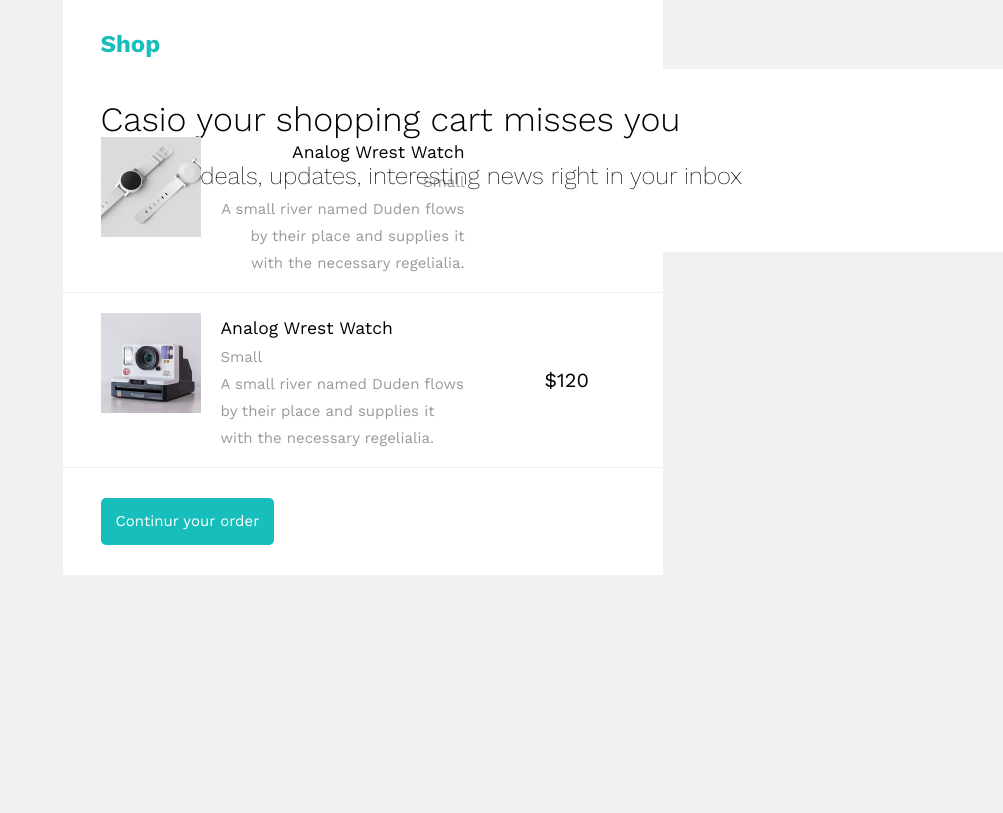
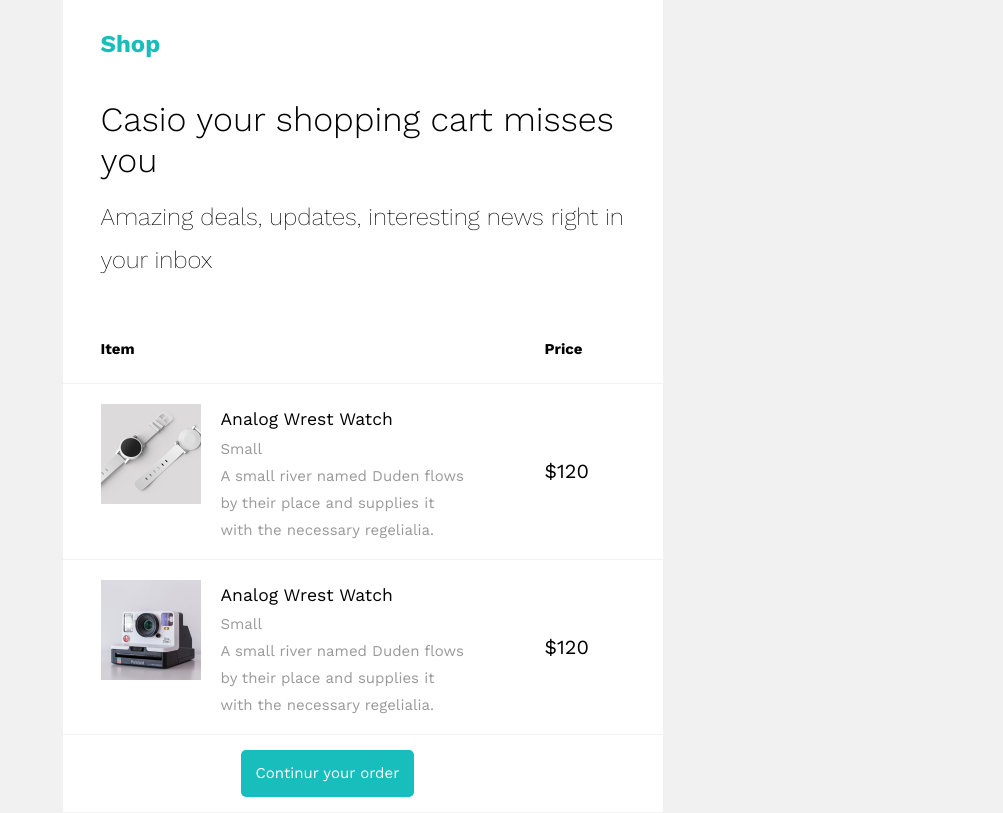
Before and after one commit to rayantwp/web-development-course, a plain HTML site: page lw1/index.html in a window 1280 px wide. Shown: the whole page, without its empty margins (277-1280 px from the left). Drawn offline with nearby package versions, Linux system fonts and the light colour scheme.

Commit message:
All the <style> attributes were moved from the html file to the css file, and the code was also formatted according to the requirements by Danilov A. O.

```diff
--- a/lw1/index.html
+++ b/lw1/index.html
@@ -1,32 +1,27 @@
 <!DOCTYPE html>
-<html lang="en" xmlns="http://www.w3.org/1999/xhtml" xmlns:v="urn:schemas-microsoft-com:vml" xmlns:o="urn:schemas-microsoft-com:office:office">
+<html lang="en" xmlns="http://www.w3.org/1999/xhtml" xmlns:v="urn:schemas-microsoft-com:vml"
+  xmlns:o="urn:schemas-microsoft-com:office:office">
+
 <head>
   <meta charset="utf-8"> <!-- utf-8 works for most cases -->
   <meta name="viewport" content="width=device-width"> <!-- Forcing initial-scale shouldn't be necessary -->
   <meta http-equiv="X-UA-Compatible" content="IE=edge"> <!-- Use the latest (edge) version of IE rendering engine -->
-    <meta name="x-apple-disable-message-reformatting">  <!-- Disable auto-scale in iOS 10 Mail entirely -->
+  <meta name="x-apple-disable-message-reformatting"> <!-- Disable auto-scale in iOS 10 Mail entirely -->
   <title></title> <!-- The title tag shows in email notifications, like Android 4.4. -->
-
   <link href="https://fonts.googleapis.com/css?family=Work+Sans:200,300,400,500,600,700" rel="stylesheet">
   <link href="styles.css" rel="stylesheet">
-
-
-
 </head>
 
-<body width="100%" style="margin: 0; padding: 0 !important; mso-line-height-rule: exactly; background-color: #f1f1f1;">
-	<center style="width: 100%; background-color: #f1f1f1;">
-    <div style="display: none; font-size: 1px;max-height: 0px; max-width: 0px; opacity: 0; overflow: hidden; mso-hide: all; font-family: sans-serif;">
-      &zwnj;&nbsp;&zwnj;&nbsp;&zwnj;&nbsp;&zwnj;&nbsp;&zwnj;&nbsp;&zwnj;&nbsp;&zwnj;&nbsp;&zwnj;&nbsp;&zwnj;&nbsp;&zwnj;&nbsp;&zwnj;&nbsp;&zwnj;&nbsp;&zwnj;&nbsp;&zwnj;&nbsp;&zwnj;&nbsp;&zwnj;&nbsp;&zwnj;&nbsp;&zwnj;&nbsp;
-    </div>
-    <div style="max-width: 600px; margin: 0 auto;" class="email-container">
+<body>
+  <center>
+    <div class="email-container">
       <!-- BEGIN BODY -->
-														<table align="center" role="presentation" cellspacing="0" cellpadding="0" border="0" width="100%" style="margin: auto;">
+      <table text-align="center" role="presentation" cellspacing="0" cellpadding="0" border-width="0" width="100%">
         <tr>
-																<td valign="top" class="bg_white" style="padding: 1em 2.5em 0 2.5em;">
-																	<table role="presentation" border="0" cellpadding="0" cellspacing="0" width="100%">
+          <td valign="top" class="bg_white">
+            <table role="presentation" border-width="0" cellpadding="0" cellspacing="0" width="100%">
               <tr>
-																			<td class="logo" style="text-align: left;">
+                <td class="logo">
                   <h1><a href="#">Shop</a></h1>
                 </td>
               </tr>
@@ -34,28 +29,29 @@
           </td>
         </tr><!-- end tr -->
         <tr>
-          <td valign="middle" class="hero"  style="padding: 2em 0 2em 0; background-color: white;">
-            <table role="presentation" border="0" cellpadding="0" cellspacing="0" width="100%">
+          <td valign="middle" class="hero">
+            <table role="presentation" border-width="0" cellpadding="0" cellspacing="0" width="100%">
               <tr>
-            		<td style="padding: 0 2.5em; text-align: left;">
+                <td>
                   <div class="text">
                     <h2>Casio your shopping cart misses you</h2>
-            				<h3>Amazing deals, updates, interesting news right in your inbox</h3></div>
+                    <h3>Amazing deals, updates, interesting news right in your inbox</h3>
+                  </div>
                 </td>
               </tr>
             </table>
           </td>
         </tr><!-- end tr -->
         <tr>
-	      	<table class="bg_white" role="presentation" border="0" cellpadding="0" cellspacing="0" width="100%">
-	      		<tr style="border-bottom: 1px solid rgba(0,0,0,.05);">
-					    <th width="80%" style="text-align:left; padding: 0 2.5em; color: #000; padding-bottom: 20px">Item</th>
-					    <th width="20%" style="text-align:right; padding: 0 2.5em; color: #000; padding-bottom: 20px">Price</th>
+          <table class="bg_light" role="presentation" border-width="0" cellpadding="0" cellspacing="0" width="100%">
+            <tr>
+              <th class="item-text">Item</th>
+              <th class="price-text">Price</th>
             </tr>
-					  <tr style="border-bottom: 1px solid rgba(0,0,0,.05);">
-					  	<td valign="middle" width="80%" style="text-align:right; padding: 0 2.5em;">
+            <tr>
+              <td valign="middle">
                 <div class="product-entry">
-					  			<img src="images/prod-1.jpg" alt="" style="width: 100px; max-width: 600px; height: auto; margin-bottom: 20px; display: block;">
+                  <img src="images/prod-1.jpg" alt="">
                   <div class="text">
                     <h3>Analog Wrest Watch</h3>
                     <span>Small</span>
@@ -63,14 +59,14 @@
                   </div>
                 </div>
               </td>
-					  	<td valign="middle" width="20%" style="text-align:left; padding: 0 12.5em;">
+              <td valign="middle" width="20%">
                 <span class="price" style="color: #000; font-size: 20px;">$120</span>
               </td>
             </tr>
             <tr style="border-bottom: 1px solid rgba(0,0,0,.05);">
               <td valign="middle" width="80%" style="text-align:left; padding: 0 2.5em;">
                 <div class="product-entry">
-					  			<img src="images/prod-2.jpg" alt="" style="width: 100px; max-width: 600px; height: auto; margin-bottom: 20px; display: block;">
+                  <img src="images/prod-2.jpg" alt="">
                   <div class="text">
                     <h3>Analog Wrest Watch</h3>
                     <span>Small</span>
@@ -78,17 +74,21 @@
                   </div>
                 </div>
               </td>
-					  	<td valign="middle" width="20%" style="text-align:left; padding: 0 2.5em;">
-					  		<span class="price" style="color: #000; font-size: 20px;">$120</span></td>
+              <td valign="middle" width="20%">
+                <span class="price">$120</span>
+              </td>
             </tr>
-					  <tr>
-					  	<td valign="middle" style="text-align:left; padding: 1em 2.5em;">
+            <tr class="btn-tr">
+              <td valign="middle">
                 <p><a href="#" class="btn btn-primary">Continur your order</a></p>
-					  	</td></tr></table>
+              </td>
+            </tr>
+          </table>
         </tr><!-- end tr -->
         <!-- 1 Column Text + Button : END -->
       </table>
     </div>
   </center>
 </body>
+
 </html>
--- a/lw1/styles.css
+++ b/lw1/styles.css
@@ -1,5 +1,3 @@
-
-        html,
 body {
   margin: 0 auto !important;
   padding: 0 !important;
@@ -12,6 +10,16 @@
 * {
   -ms-text-size-adjust: 100%;
   -webkit-text-size-adjust: 100%;
+}
+
+center {
+  width: 100%;
+  background-color: #f1f1f1;
+}
+
+.email-container {
+  max-width: 600px;
+  margin: 0 auto;
 }
 
 /* What it does: Centers email on Android 4.4 */
@@ -36,7 +44,12 @@
 
 /* What it does: Uses a better rendering method when resizing images in IE. */
 img {
-    -ms-interpolation-mode:bicubic;
+  -ms-interpolation-mode: bicubic;
+  width: 100px;
+  max-width: 600px;
+  height: auto;
+  margin-bottom: 20px;
+  display: block;
 }
 
 /* What it does: Prevents Windows 10 Mail from underlining links despite inline CSS. Styles for underlined links should be inline. */
@@ -45,7 +58,8 @@
 }
 
 /* What it does: A work-around for email clients meddling in triggered links. */
-*[x-apple-data-detectors],  /* iOS */
+*[x-apple-data-detectors],
+/* iOS */
 .unstyle-auto-detected-links *,
 .aBn {
   border-bottom: 0 !important;
@@ -70,7 +84,7 @@
 }
 
 /* If the above doesn't work, add a .g-img class to any image in question. */
-img.g-img + div {
+img.g-img+div {
   display: none !important;
 }
 
@@ -79,103 +93,167 @@
 
 /* iPhone 4, 4S, 5, 5S, 5C, and 5SE */
 @media only screen and (min-device-width: 320px) and (max-device-width: 374px) {
-    u ~ div .email-container {
+  u~div .email-container {
     min-width: 320px !important;
   }
 }
+
 /* iPhone 6, 6S, 7, 8, and X */
 @media only screen and (min-device-width: 375px) and (max-device-width: 413px) {
-    u ~ div .email-container {
+  u~div .email-container {
     min-width: 375px !important;
   }
 }
+
 /* iPhone 6+, 7+, and 8+ */
 @media only screen and (min-device-width: 414px) {
-    u ~ div .email-container {
+  u~div .email-container {
     min-width: 414px !important;
   }
 }
 
-
-	    .primary{
+.primary {
   background: #17bebb;
 }
-.bg_white{
+
+.bg_light {
   background: #ffffff;
+  padding: 1em 2.5em 0 2.5em;
 }
-.bg_light{
-	background: #f7fafa;
+
+.bg_light tr {
+  border-bottom: 1px solid rgba(0, 0, 0, .05);
 }
-.bg_black{
+
+.bg_light td {
+  text-align: left;
+  padding: 1em 2.5em;
+}
+
+.item-text {
+  text-align: left;
+  padding: 0 2.5em;
+  color: #000;
+  padding-bottom: 20px;
+  width: 80%;
+}
+
+.price-text {
+  text-align: left;
+  padding: 0 2.5em;
+  color: #000;
+  padding-bottom: 20px;
+  width: 20%;
+}
+
+.bg_light td {
+  text-align: left;
+  padding: 0 2.5em;
+  width: 80%;
+}
+
+.bg_white {
+  background: #ffffff;
+  padding: 1em 2.5em 0 2.5em;
+}
+
+.bg_black {
   background: #000000;
 }
-.bg_dark{
-	background: rgba(0,0,0,.8);
+
+.bg_dark {
+  background: rgba(0, 0, 0, .8);
 }
-.email-section{
-	padding:2.5em;
+
+.email-section {
+  padding: 2.5em;
+}
+
+.price {
+  color: #000;
+  font-size: 20px;
 }
 
 /*BUTTON*/
-.btn{
+.btn {
   padding: 10px 15px;
   display: inline-block;
 }
-.btn.btn-primary{
+
+.btn.btn-primary {
   border-radius: 5px;
   background: #17bebb;
   color: #ffffff;
 }
-.btn.btn-white{
+
+.btn.btn-white {
   border-radius: 5px;
   background: #ffffff;
   color: #000000;
 }
-.btn.btn-white-outline{
+
+.btn.btn-white-outline {
   border-radius: 5px;
   background: transparent;
   border: 1px solid #fff;
   color: #fff;
 }
-.btn.btn-black-outline{
+
+.btn.btn-black-outline {
   border-radius: 0px;
   background: transparent;
   border: 2px solid #000;
   color: #000;
   font-weight: 700;
 }
-.btn-custom{
-	color: rgba(0,0,0,.3);
+
+.btn-custom {
+  color: rgba(0, 0, 0, .3);
   text-decoration: underline;
 }
 
-h1,h2,h3,h4,h5,h6{
+.btn-tr p {
+  margin-left: 23%;
+  text-align: center;
+}
+
+h1,
+h2,
+h3,
+h4,
+h5,
+h6 {
   font-family: 'Work Sans', sans-serif;
   color: #000000;
   margin-top: 0;
   font-weight: 400;
 }
 
-body{
+body {
   font-family: 'Work Sans', sans-serif;
   font-weight: 400;
   font-size: 15px;
   line-height: 1.8;
-	color: rgba(0,0,0,.4);
+  color: rgba(0, 0, 0, .4);
 }
 
-a{
+a {
   color: #17bebb;
 }
 
-table{
+table {}
+
+/*LOGO*/
+.logo {
+  text-align: left;
 }
-/*LOGO*/
 
-.logo h1{
+.logo h1 {
   margin: 0;
+  text-align: left;
 }
-.logo h1 a{
+
+.logo h1 a {
   color: #17bebb;
   font-size: 24px;
   font-weight: 700;
@@ -183,86 +261,102 @@
 }
 
 /*HERO*/
-.hero{
+.hero {
   position: relative;
-  position: absolute;
   z-index: 0;
+  padding: 2em 0 2em 0;
+  background-color: white;
 }
 
-.hero .text{
-	color: rgba(0,0,0,.3);
+.hero td {
+  padding: 0 2.5em;
+  text-align: left;
 }
-.hero .text h2{
+
+.hero .text {
+  color: rgba(0, 0, 0, .3);
+}
+
+.hero .text h2 {
   color: #000;
   font-size: 34px;
   margin-bottom: 15px;
   font-weight: 300;
   line-height: 1.2;
 }
-.hero .text h3{
+
+.hero .text h3 {
   font-size: 24px;
   font-weight: 200;
 }
-.hero .text h2 span{
+
+.hero .text h2 span {
   font-weight: 600;
   color: #000;
 }
 
 
 /*PRODUCT*/
-.product-entry{
+.product-entry {
   display: block;
   position: relative;
   float: left;
   padding-top: 20px;
 }
-.product-entry .text{
+
+.product-entry .text {
   width: calc(100% - 125px);
   padding-left: 20px;
 }
-.product-entry .text h3{
+
+.product-entry .text h3 {
   margin-bottom: 0;
   padding-bottom: 0;
 }
-.product-entry .text p{
+
+.product-entry .text p {
   margin-top: 0;
 }
-.product-entry img, .product-entry .text{
+
+.product-entry img,
+.product-entry .text {
   float: left;
 }
 
-ul.social{
+ul.social {
   padding: 0;
 }
-ul.social li{
+
+ul.social li {
   display: inline-block;
   margin-right: 10px;
 }
 
 /*FOOTER*/
 
-.footer{
-	border-top: 1px solid rgba(0,0,0,.05);
-	color: rgba(0,0,0,.5);
+.footer {
+  border-top: 1px solid rgba(0, 0, 0, .05);
+  color: rgba(0, 0, 0, .5);
 }
-.footer .heading{
+
+.footer .heading {
   color: #000;
   font-size: 20px;
 }
-.footer ul{
+
+.footer ul {
   margin: 0;
   padding: 0;
 }
-.footer ul li{
+
+.footer ul li {
   list-style: none;
   margin-bottom: 10px;
 }
-.footer ul li a{
-	color: rgba(0,0,0,1);
+
+.footer ul li a {
+  color: rgba(0, 0, 0, 1);
 }
 
 
-@media screen and (max-width: 500px) {
-
-
-}
+@media screen and (max-width: 500px) {}
--- a/styles.css
+++ /dev/null
@@ -1,268 +0,0 @@
-
-        html,
-body {
-    margin: 0 auto !important;
-    padding: 0 !important;
-    height: 100% !important;
-    width: 100% !important;
-    background: #f1f1f1;
-}
-
-/* What it does: Stops email clients resizing small text. */
-* {
-    -ms-text-size-adjust: 100%;
-    -webkit-text-size-adjust: 100%;
-}
-
-/* What it does: Centers email on Android 4.4 */
-div[style*="margin: 16px 0"] {
-    margin: 0 !important;
-}
-
-/* What it does: Stops Outlook from adding extra spacing to tables. */
-table,
-td {
-    mso-table-lspace: 0pt !important;
-    mso-table-rspace: 0pt !important;
-}
-
-/* What it does: Fixes webkit padding issue. */
-table {
-    border-spacing: 0 !important;
-    border-collapse: collapse !important;
-    table-layout: fixed !important;
-    margin: 0 auto !important;
-}
-
-/* What it does: Uses a better rendering method when resizing images in IE. */
-img {
-    -ms-interpolation-mode:bicubic;
-}
-
-/* What it does: Prevents Windows 10 Mail from underlining links despite inline CSS. Styles for underlined links should be inline. */
-a {
-    text-decoration: none;
-}
-
-/* What it does: A work-around for email clients meddling in triggered links. */
-*[x-apple-data-detectors],  /* iOS */
-.unstyle-auto-detected-links *,
-.aBn {
-    border-bottom: 0 !important;
-    cursor: default !important;
-    color: inherit !important;
-    text-decoration: none !important;
-    font-size: inherit !important;
-    font-family: inherit !important;
-    font-weight: inherit !important;
-    line-height: inherit !important;
-}
-
-/* What it does: Prevents Gmail from displaying a download button on large, non-linked images. */
-.a6S {
-    display: none !important;
-    opacity: 0.01 !important;
-}
-
-/* What it does: Prevents Gmail from changing the text color in conversation threads. */
-.im {
-    color: inherit !important;
-}
-
-/* If the above doesn't work, add a .g-img class to any image in question. */
-img.g-img + div {
-    display: none !important;
-}
-
-/* What it does: Removes right gutter in Gmail iOS app: https://github.com/TedGoas/Cerberus/issues/89  */
-/* Create one of these media queries for each additional viewport size you'd like to fix */
-
-/* iPhone 4, 4S, 5, 5S, 5C, and 5SE */
-@media only screen and (min-device-width: 320px) and (max-device-width: 374px) {
-    u ~ div .email-container {
-        min-width: 320px !important;
-    }
-}
-/* iPhone 6, 6S, 7, 8, and X */
-@media only screen and (min-device-width: 375px) and (max-device-width: 413px) {
-    u ~ div .email-container {
-        min-width: 375px !important;
-    }
-}
-/* iPhone 6+, 7+, and 8+ */
-@media only screen and (min-device-width: 414px) {
-    u ~ div .email-container {
-        min-width: 414px !important;
-    }
-}
-
-
-	    .primary{
-	background: #17bebb;
-}
-.bg_white{
-	background: #ffffff;
-}
-.bg_light{
-	background: #f7fafa;
-}
-.bg_black{
-	background: #000000;
-}
-.bg_dark{
-	background: rgba(0,0,0,.8);
-}
-.email-section{
-	padding:2.5em;
-}
-
-/*BUTTON*/
-.btn{
-	padding: 10px 15px;
-	display: inline-block;
-}
-.btn.btn-primary{
-	border-radius: 5px;
-	background: #17bebb;
-	color: #ffffff;
-}
-.btn.btn-white{
-	border-radius: 5px;
-	background: #ffffff;
-	color: #000000;
-}
-.btn.btn-white-outline{
-	border-radius: 5px;
-	background: transparent;
-	border: 1px solid #fff;
-	color: #fff;
-}
-.btn.btn-black-outline{
-	border-radius: 0px;
-	background: transparent;
-	border: 2px solid #000;
-	color: #000;
-	font-weight: 700;
-}
-.btn-custom{
-	color: rgba(0,0,0,.3);
-	text-decoration: underline;
-}
-
-h1,h2,h3,h4,h5,h6{
-	font-family: 'Work Sans', sans-serif;
-	color: #000000;
-	margin-top: 0;
-	font-weight: 400;
-}
-
-body{
-	font-family: 'Work Sans', sans-serif;
-	font-weight: 400;
-	font-size: 15px;
-	line-height: 1.8;
-	color: rgba(0,0,0,.4);
-}
-
-a{
-	color: #17bebb;
-}
-
-table{
-}
-/*LOGO*/
-
-.logo h1{
-	margin: 0;
-}
-.logo h1 a{
-	color: #17bebb;
-	font-size: 24px;
-	font-weight: 700;
-	font-family: 'Work Sans', sans-serif;
-}
-
-/*HERO*/
-.hero{
-	position: relative;
-  position: absolute;
-	z-index: 0;
-}
-
-.hero .text{
-	color: rgba(0,0,0,.3);
-}
-.hero .text h2{
-	color: #000;
-	font-size: 34px;
-	margin-bottom: 15px;
-	font-weight: 300;
-	line-height: 1.2;
-}
-.hero .text h3{
-	font-size: 24px;
-	font-weight: 200;
-}
-.hero .text h2 span{
-	font-weight: 600;
-	color: #000;
-}
-
-
-/*PRODUCT*/
-.product-entry{
-	display: block;
-	position: relative;
-	float: left;
-	padding-top: 20px;
-}
-.product-entry .text{
-	width: calc(100% - 125px);
-	padding-left: 20px;
-}
-.product-entry .text h3{
-	margin-bottom: 0;
-	padding-bottom: 0;
-}
-.product-entry .text p{
-	margin-top: 0;
-}
-.product-entry img, .product-entry .text{
-	float: left;
-}
-
-ul.social{
-	padding: 0;
-}
-ul.social li{
-	display: inline-block;
-	margin-right: 10px;
-}
-
-/*FOOTER*/
-
-.footer{
-	border-top: 1px solid rgba(0,0,0,.05);
-	color: rgba(0,0,0,.5);
-}
-.footer .heading{
-	color: #000;
-	font-size: 20px;
-}
-.footer ul{
-	margin: 0;
-	padding: 0;
-}
-.footer ul li{
-	list-style: none;
-	margin-bottom: 10px;
-}
-.footer ul li a{
-	color: rgba(0,0,0,1);
-}
-
-
-@media screen and (max-width: 500px) {
-
-
-}
```
Lines whose indentation alone changed are shown as unchanged.
